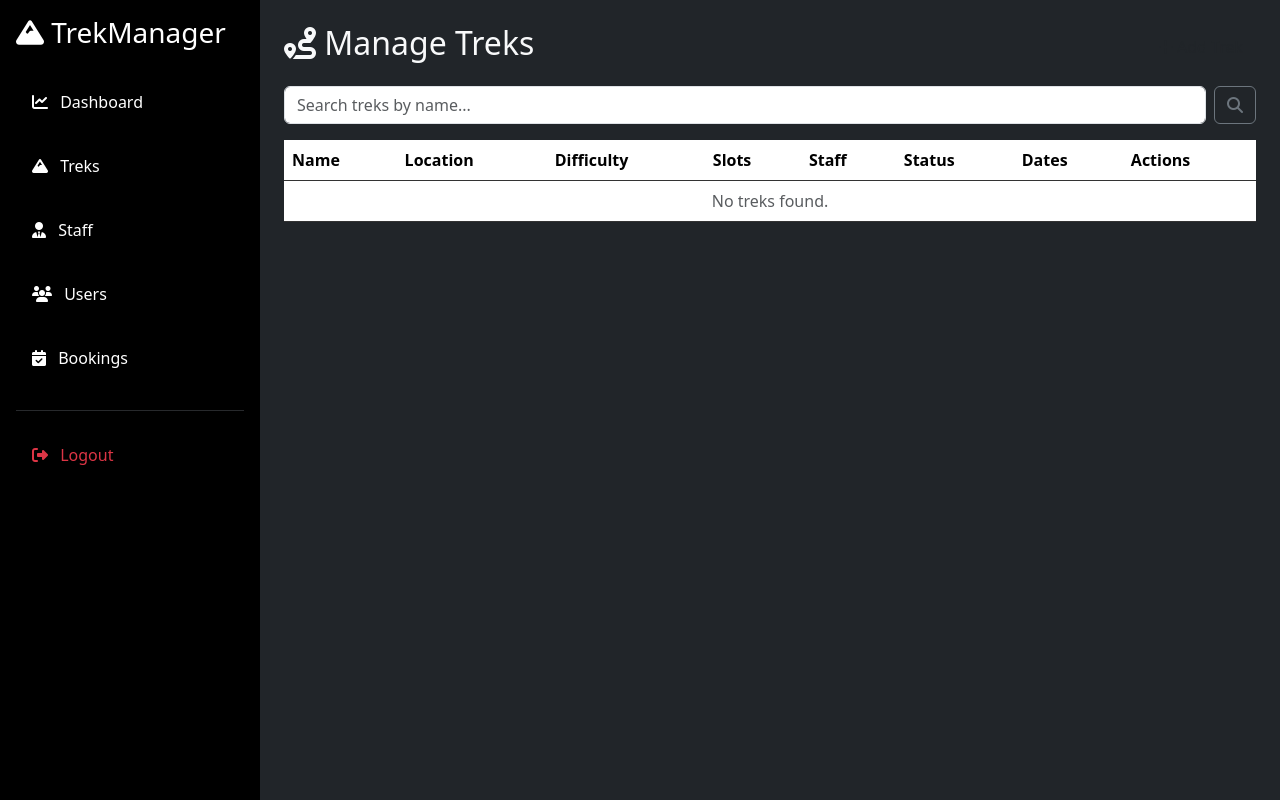
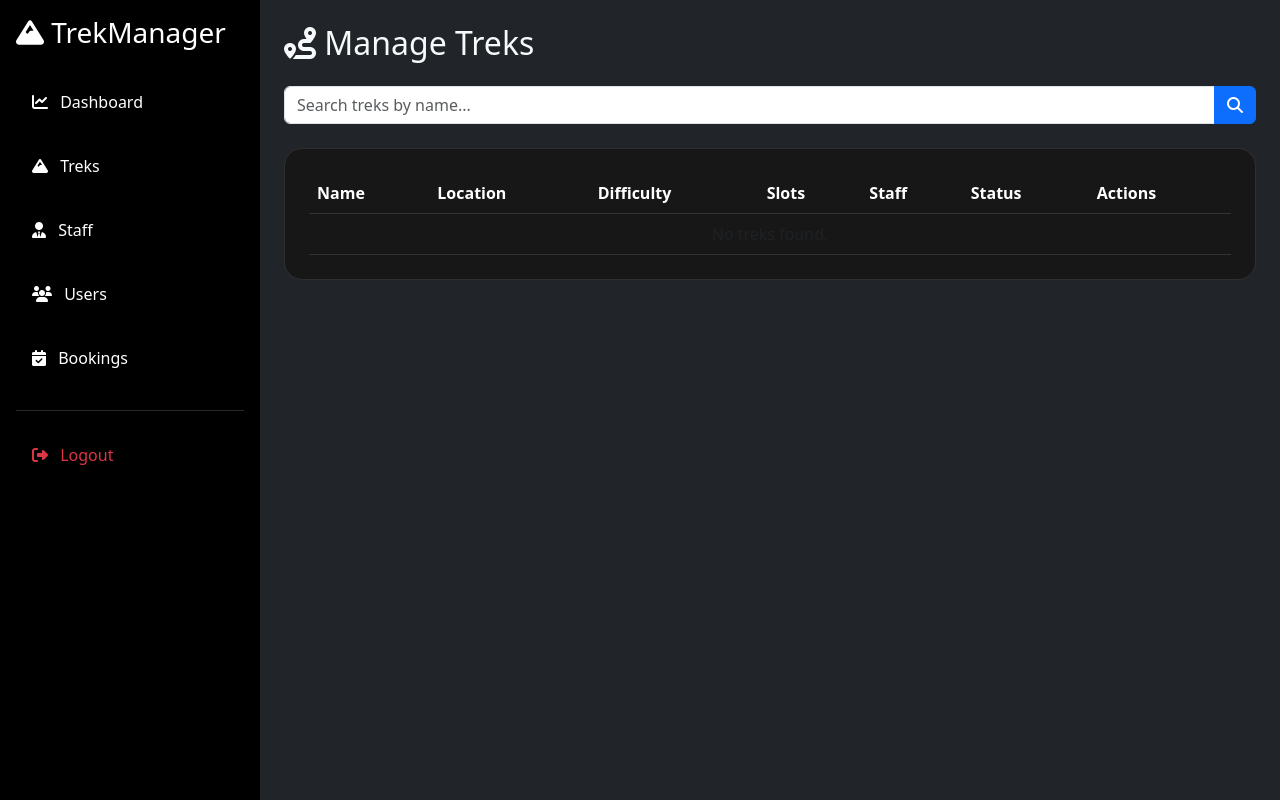
Before and after one commit to i-shashikant/GoGhummi-Trekking-Management-App, a Flask app: page /admin/treks in a window 1280 px wide. Run offline with Flask 3, Linux system fonts and the light colour scheme; the visitor is signed in with stand-in values (Sample User, id 1); data comes from the database, SQL or seed files in the repository; data that the repository does not hold is empty.

Commit message:
Update UI

```diff
--- a/static/css/style.css
+++ b/static/css/style.css
@@ -80,3 +80,20 @@
 .list-group-item:hover{
     transform:translateX(6px);
 }
+
+.table-dark{
+    --bs-table-bg:#171717;
+    --bs-table-hover-bg:#232323;
+}
+
+.card-trek table{
+    margin-bottom:0;
+}
+
+.btn-sm{
+    border-radius:8px;
+}
+
+.badge{
+    padding:.55em .8em;
+}
--- a/templates/admin/_nav.html
+++ b/templates/admin/_nav.html
@@ -3,18 +3,18 @@
 <div class="list-group list-group-flush">
 
     <a href="{{ url_for('admin.dashboard') }}"
-       class="list-group-item list-group-item-action border-0 py-3
+        class="list-group-item list-group-item-action border-0 py-3
         {% if current == 'admin.dashboard' %}
         active bg-primary text-white
         {% else %}
         bg-black text-white
-        {% endif %}" >
+        {% endif %}">
         <i class="fa-solid fa-chart-line me-2"></i>
         Dashboard
     </a>
 
     <a href="{{ url_for('admin.treks') }}"
-       class="list-group-item list-group-item-action border-0 py-3
+        class="list-group-item list-group-item-action border-0 py-3
         {% if current in ['admin.treks','admin.add_trek','admin.edit_trek'] %}
         active bg-primary text-white
         {% else %}
--- a/templates/admin/treks.html
+++ b/templates/admin/treks.html
@@ -8,17 +8,29 @@
     <a href="{{ url_for('admin.add_trek') }}" class="btn btn-trek"><i class="fa-solid fa-plus"></i> Add Trek</a>
 </div>
 
-<form method="GET" class="mb-3 d-flex">
-    <input type="text" name="q" class="form-control me-2" placeholder="Search treks by name..." value="{{ q }}">
-    <button class="btn btn-outline-secondary" type="submit"><i class="fa-solid fa-search"></i></button>
-</form>
+<div class="input-group">
 
+    <input type="text"
+           class="form-control"
+           name="q"
+           placeholder="Search treks by name..."
+           value="{{ q }}">
+
+    <button class="btn btn-primary">
+
+        <i class="fa-solid fa-search"></i>
+
+    </button>
+
+</div>
+<br>
+<div class="card card-trek p-4">
 <div class="table-responsive">
-<table class="table table-hover align-middle bg-white">
+<table class="table table-hover align-middle table-dark">
     <thead>
         <tr>
             <th>Name</th><th>Location</th><th>Difficulty</th><th>Slots</th>
-            <th>Staff</th><th>Status</th><th>Dates</th><th>Actions</th>
+            <th>Staff</th><th>Status</th><th>Actions</th>
         </tr>
     </thead>
     <tbody>
```
Also changed, not shown: other parts of templates/admin/treks.html (+32 -5 lines), static/css/admin_bookings.css (added), static/css/admin_dashboard.css (added), static/css/admin_sidebar.css (added), static/css/admin_treks.css (added), static/css/admin_users.css (added), static/css/assigned_treks.css (added), static/css/base.css (added), static/css/browse_treks.css (added), static/css/dashboard_layout.css (added), static/css/login.css (added), static/css/participants.css (added), static/css/profile.css (added), static/css/register.css (added), 3 more files.
